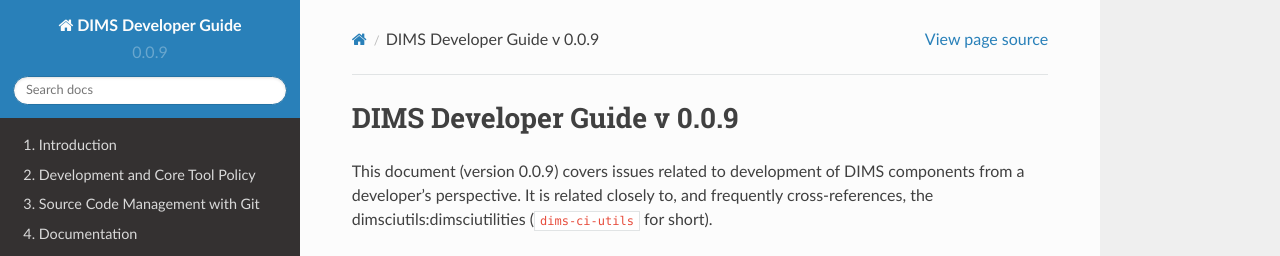
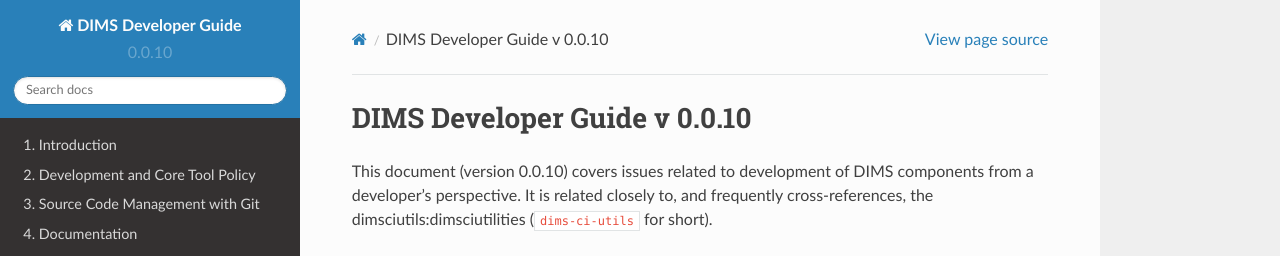
Before and after one commit to uw-dims/dims-devguide, a Sphinx documentation site: the page built from docs/source/index.rst, in a window 1280 px wide and 900 px high. Shown: the top 256 px of the window. Built offline with Sphinx 7.4.7 and the Read the Docs theme 2.0.0, drawn with Linux system fonts in a browser that asks for light colours; pages that are not in the unit, such as notebooks, are missing from menus.

Commit message:
Bump version: 0.0.9 → 0.0.10

```diff
--- a/docs/source/conf.py
+++ b/docs/source/conf.py
@@ -66,7 +66,7 @@ author = u'Dave Dittrich'
 # built documents.
 #
 # The short X.Y version.
-version = '0.0.9'
+version = '0.0.10'
 
 # The full version, including alpha/beta/rc tags.
 release = version
```
Also changed, not shown: .bumpversion.cfg.
